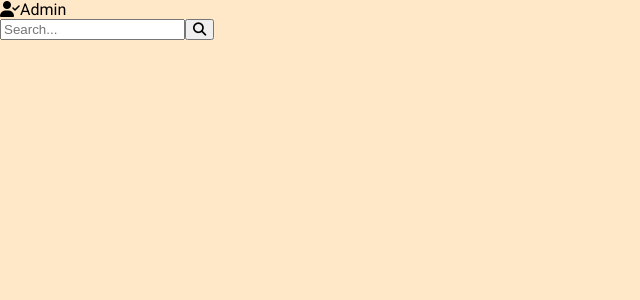
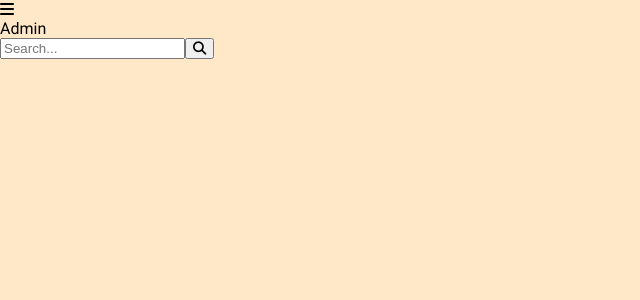
Before and after one commit to errami01/e-shop, a React (Create React App) app: page /admin in a window 1280 px wide. Shown: the top 300 px of the page, without its empty margins (0-640 px from the left). Built offline with nearby package versions, Linux system fonts and the light colour scheme.

Commit message:
Remove admin icon and add bars icon

```diff
--- a/src/components/AdminHeader.js
+++ b/src/components/AdminHeader.js
@@ -1,17 +1,19 @@
+import './AdminHeader.css'
 export default function AdminHeader(){
     return(
-        <header>
+        <header className="container-adminHeader">
+            <div className='bars-icon-container--adminHeader'>
+                <i className="fa-solid fa-bars" ></i>
+            </div>
             <div className='logo--adminLayout'>
-                    <i className="fa-solid fa-user-check"></i>
                 <span>Admin</span>
             </div>
-                <div role="search">
+            <div role="search" className='search-container--adminHeader'>
                 <input aria-label="search term" placeholder='Search...'/>
                 <button aria-label="search">
                 <i className="fas fa-search"></i>
                 </button>
             </div>
-
         </header>
     )
 }
```
Lines whose indentation alone changed are shown as unchanged.
